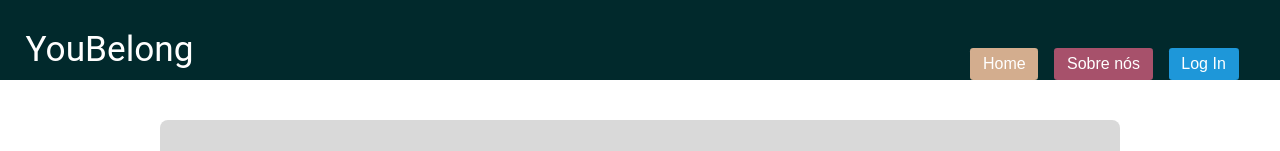
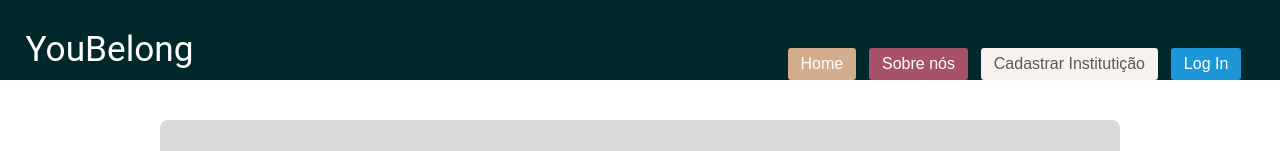
Before and after one commit to carol-xavier/youbelong-frontend, a React (Create React App) app: page / in a window 1280 px wide. Shown: the top 151 px of the page. Built offline with nearby package versions, Linux system fonts and the light colour scheme; no server answers.

Commit message:
Added button on Top-menu to redirect to /register-institution page

```diff
--- a/src/Components/App/App.jsx
+++ b/src/Components/App/App.jsx
@@ -7,6 +7,7 @@ import User from '../../Pages/User';
 import SignIn from '../../Pages/SignIn';
 import Home from '../../Pages/Home';
 import Institution from '../../Pages/Institution';
+import RegisterInstiution from '../../Pages/RegisterInstitution';
 
 function App() {
 
@@ -19,6 +20,7 @@ function App() {
                     <Route path="/user-page" element={<User />} />
                     <Route path="/sign-in" element={<SignIn />} />
                     <Route path="/institution/:institutionId" element={<Institution />} />
+                    <Route path="/register-institution" element={<RegisterInstiution />} />
                 </Routes>
             </BrowserRouter>
         </Provider>
--- a/src/Components/Top.jsx
+++ b/src/Components/Top.jsx
@@ -44,6 +44,9 @@ function Top() {
                     </button>
                     <button className="aboutUs">
                         Sobre nós
+                    </button>
+                    <button className="newInstitution" onClick={() => navigate("/register-institution")}>
+                        Cadastrar Institutição
                     </button>
                     {status ? (
                         <div>
@@ -96,7 +99,7 @@ const Container = styled.section`
 
 const Menu = styled.div`
     position: relative;
-    width: 300px;
+    width: 30rem;
     position: absolute;
     right: 2%;
     bottom: 0;
@@ -130,6 +133,11 @@ const Menu = styled.div`
         background-color: #A7516B;
     }
 
+    .newInstitution{
+        background-color: #F7F2EF;
+        color: #5B5858;
+    }
+
     .login{
         background-color: #1E97D9;
     }
--- /dev/null
+++ b/src/Pages/RegisterInstitution.jsx
@@ -0,0 +1,8 @@
+
+function RegisterInstiution() {
+    return (
+        <div>TESTEEEEE</div>
+    )
+}
+
+export default RegisterInstiution;
```
Also changed, not shown: src/Pages/registerNewInstitution.jsx (deleted).
